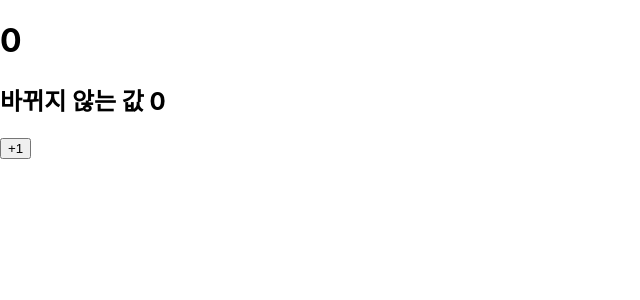
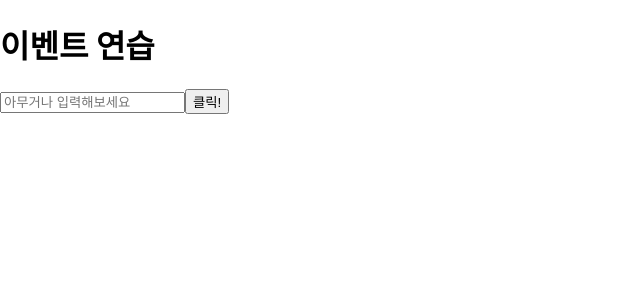
Before and after one commit to KimJongMan/react, a React (Create React App) app: page / in a window 1280 px wide. Shown: the top 300 px of the page, without its empty margins (0-640 px from the left). Built offline with nearby package versions, Linux system fonts and the light colour scheme.

Commit message:
20240130

```diff
--- a/src/App.js
+++ b/src/App.js
@@ -1,7 +1,9 @@
 import "./App.css";
 // import MyComponentF from "./MyComponentF";
-import Counter from "./Counter";
+// import Counter from "./Counter";
 //import MyComponentC from "./MyComponentC";
+// import Say from "./Say";
+import EventPractice from "./EventPractice";
 
 // 1. 함수형 컴포넌트
 // function App() {
@@ -35,7 +37,7 @@
 // }
 
 const App = () => {
-  return <Counter></Counter>;
+  return <EventPractice></EventPractice>;
   // <MyComponentF favoriteNumber={3333}>사잇값!!</MyComponentF>;
 };
 
--- /dev/null
+++ b/src/EventPractice.js
@@ -0,0 +1,38 @@
+import React, { Component } from "react";
+
+class EventPractice extends Component {
+  state = {
+    message: "",
+  };
+
+  render() {
+    return (
+      <div>
+        <h1>이벤트 연습</h1>
+        <input
+          type="text"
+          name="message"
+          placeholder="아무거나 입력해보세요"
+          value={this.state.message}
+          onChange={(e) => {
+            this.setState({ message: e.target.value }, () => {
+              console.log(this.state.message);
+            });
+          }}
+        />
+        <button
+          onClick={() => {
+            alert(this.state.message);
+            this.setState({
+              message: "",
+            });
+          }}
+        >
+          클릭!
+        </button>
+      </div>
+    );
+  }
+}
+
+export default EventPractice;
--- /dev/null
+++ b/src/Say.js
@@ -0,0 +1,27 @@
+import React, { useState } from "react";
+
+const Say = () => {
+  const [message, setMessage] = useState("");
+
+  const [color, setColor] = useState("yellow");
+
+  return (
+    <div>
+      <button onClick={() => setMessage("안녕하세요!")}>입장</button>
+      <button onClick={() => setMessage("안녕히 가세요!")}>퇴장</button>
+      <h1 style={{ color }}>{message}</h1>
+
+      <button style={{ color: "red" }} onClick={() => setColor("red")}>
+        빨간색
+      </button>
+      <button style={{ color: "blue" }} onClick={() => setColor("blue")}>
+        파란색
+      </button>
+      <button style={{ color: "green" }} onClick={() => setColor("green")}>
+        초록색
+      </button>
+    </div>
+  );
+};
+
+export default Say;
```
Also changed, not shown: src/etc.txt.
